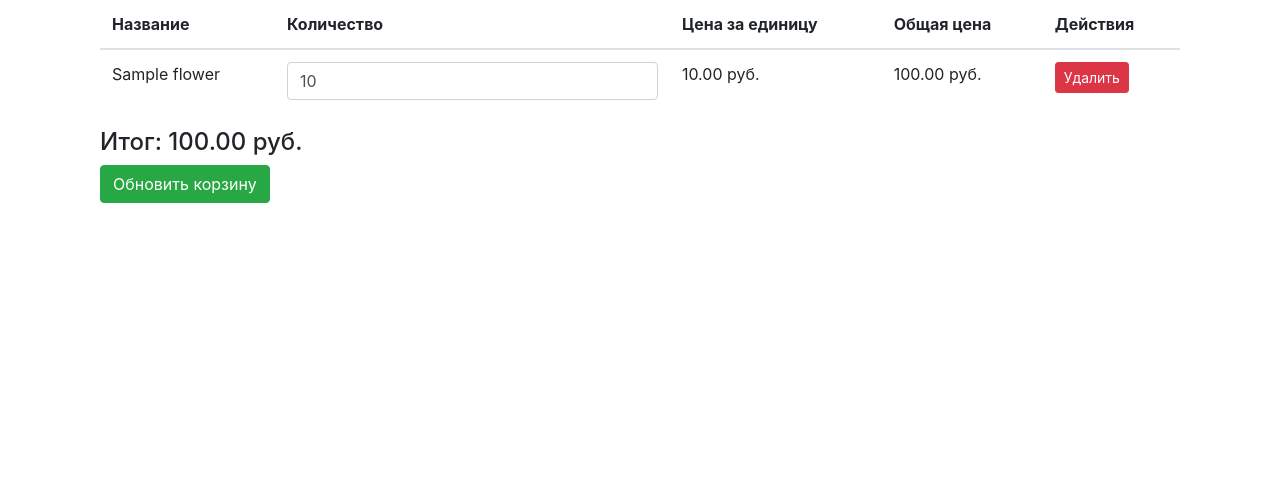
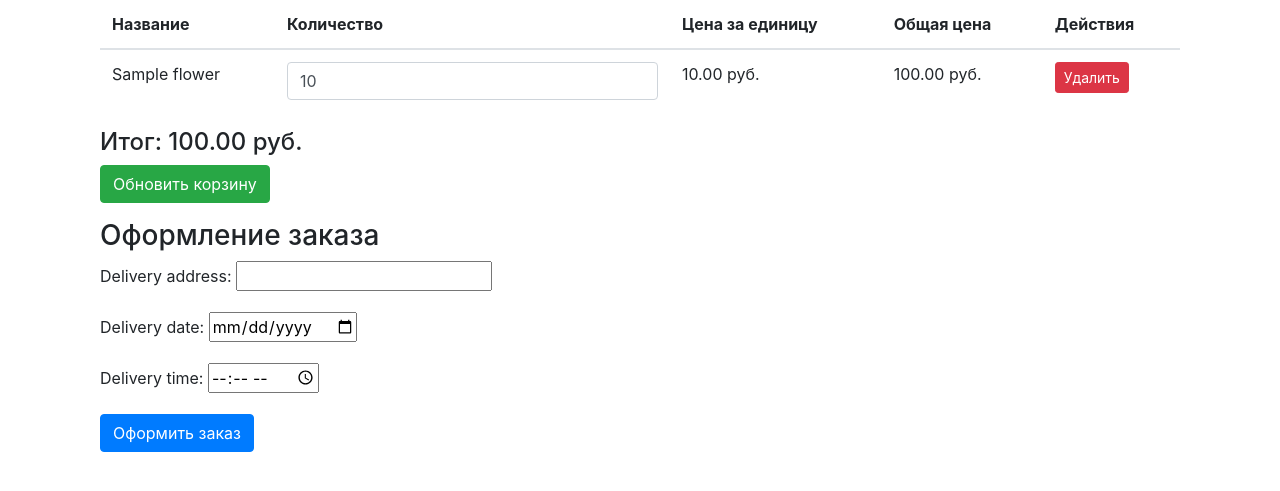
Before and after one commit to elizarov09/Flowers_Django_project, a Django app: page /catalog/cart/ in a window 1280 px wide. Shown: the part 151-642 px from the top of the page. Run offline with Django 5.2, Linux system fonts and the light colour scheme; a user stored in the database is signed in; tables that the repository leaves empty hold one stand-in row (values such as "Sample post"); some libraries are stand-ins or nearby versions.

Commit message:
7_oformlenie

```diff
--- /dev/null
+++ b/flowers_project/catalog/forms.py
@@ -0,0 +1,13 @@
+# catalog/forms.py
+
+from django import forms
+from .models import Order
+
+class OrderForm(forms.ModelForm):
+    class Meta:
+        model = Order
+        fields = ['delivery_address', 'delivery_date', 'delivery_time']
+        widgets = {
+            'delivery_date': forms.DateInput(attrs={'type': 'date'}),
+            'delivery_time': forms.TimeInput(attrs={'type': 'time'}),
+        }
--- a/flowers_project/catalog/models.py
+++ b/flowers_project/catalog/models.py
@@ -22,3 +22,13 @@ class CartItem(models.Model):
 
     def total_price(self):
         return self.flower.price * self.quantity
+
+class Order(models.Model):
+    user = models.ForeignKey(User, on_delete=models.CASCADE)
+    delivery_address = models.CharField(max_length=255)
+    delivery_date = models.DateField()
+    delivery_time = models.TimeField()
+    created_at = models.DateTimeField(auto_now_add=True)
+
+    def __str__(self):
+        return f'Order {self.id} by {self.user.username}'
--- a/flowers_project/catalog/templates/catalog/cart.html
+++ b/flowers_project/catalog/templates/catalog/cart.html
@@ -35,7 +35,12 @@
             </tbody>
         </table>
         <h4>Итог: {{ total }} руб.</h4>
-        <button type="submit" class="btn btn-success">Обновить корзину</button>
+        <button type="submit" class="btn btn-success mb-3">Обновить корзину</button>
+
+        <!-- Поля для оформления заказа -->
+        <h3>Оформление заказа</h3>
+        {{ order_form.as_p }}
+        <button type="submit" name="place_order" class="btn btn-primary">Оформить заказ</button>
     </form>
     {% else %}
     <p>Ваша корзина пуста.</p>
--- a/flowers_project/catalog/urls.py
+++ b/flowers_project/catalog/urls.py
@@ -1,9 +1,12 @@
+# catalog/urls.py
+
 from django.urls import path
-from .views import flower_catalog, add_to_cart, view_cart, remove_from_cart
+from .views import flower_catalog, add_to_cart, view_cart, remove_from_cart, order_confirmation
 
 urlpatterns = [
     path('', flower_catalog, name='flower_catalog'),
     path('add-to-cart/<int:flower_id>/', add_to_cart, name='add_to_cart'),
     path('cart/', view_cart, name='view_cart'),
-    path('cart/remove/<int:item_id>/', remove_from_cart, name='remove_from_cart'),  # Новый маршрут
+    path('cart/remove/<int:item_id>/', remove_from_cart, name='remove_from_cart'),
+    path('order-confirmation/', order_confirmation, name='order_confirmation'),  # Добавьте этот маршрут
 ]
--- a/flowers_project/catalog/views.py
+++ b/flowers_project/catalog/views.py
@@ -1,16 +1,14 @@
 # catalog/views.py
 
-from django.shortcuts import redirect, get_object_or_404
-from .models import CartItem  # Предположим, что у вас есть модель CartItem для элементов корзины
-
-from django.shortcuts import render, get_object_or_404, redirect  # Добавьте redirect
+from django.shortcuts import render, get_object_or_404, redirect
 from django.contrib.auth.decorators import login_required
 from django.contrib import messages
-from .models import Flower, CartItem
+from .models import Flower, CartItem, Order
+from .forms import OrderForm
 
 def flower_catalog(request):
     flowers = Flower.objects.all()
-    print(f"Количество цветов: {flowers.count()}")  # Вывод отладочной информации в консоль сервера
+    print(f"Количество цветов: {flowers.count()}")  # Отладочная информация
     return render(request, 'catalog/flower_catalog.html', {'flowers': flowers})
 
 @login_required
@@ -23,28 +21,53 @@ def add_to_cart(request, flower_id):
     messages.success(request, f"Товар '{flower.name}' добавлен в корзину.")
     return redirect('flower_catalog')
 
+# catalog/views.py
+
 @login_required
 def view_cart(request):
+    cart_items = CartItem.objects.filter(user=request.user)
+    total = sum(item.total_price() for item in cart_items)
+
     if request.method == 'POST':
         # Обновление количества товаров
-        for item in CartItem.objects.filter(user=request.user):
+        for item in cart_items:
             quantity = request.POST.get(f'quantity_{item.id}')
             if quantity:
                 item.quantity = int(quantity)
                 item.save()
+
+        # Проверка на оформление заказа
+        if 'place_order' in request.POST:
+            order_form = OrderForm(request.POST)
+            if order_form.is_valid():
+                order = order_form.save(commit=False)
+                order.user = request.user
+                order.save()
+
+                # Удаляем товары из корзины
+                cart_items.delete()
+
+                messages.success(request, "Ваш заказ успешно оформлен!")
+                return redirect('order_confirmation')
+        else:
+            order_form = OrderForm()
+
         messages.success(request, "Корзина обновлена.")
 
-    cart_items = CartItem.objects.filter(user=request.user)
-    total = sum(item.total_price() for item in cart_items)
-    return render(request, 'catalog/cart.html', {'cart_items': cart_items, 'total': total})
+    else:
+        order_form = OrderForm()
 
+    return render(request, 'catalog/cart.html', {
+        'cart_items': cart_items,
+        'total': total,
+        'order_form': order_form
+    })
 
+@login_required
 def remove_from_cart(request, item_id):
-    # Получаем элемент корзины или возвращаем 404, если его нет
     cart_item = get_object_or_404(CartItem, id=item_id)
+    cart_item.delete()
+    return redirect('view_cart')
 
-    # Удаляем элемент из корзины
-    cart_item.delete()
-
-    # Перенаправляем обратно на страницу корзины
-    return redirect('view_cart')
+def order_confirmation(request):
+    return render(request, 'catalog/order_confirmation.html')
```
Also changed, not shown: flowers_project/catalog/templates/catalog/order_confirmation.html (added, +11 -0 lines).
